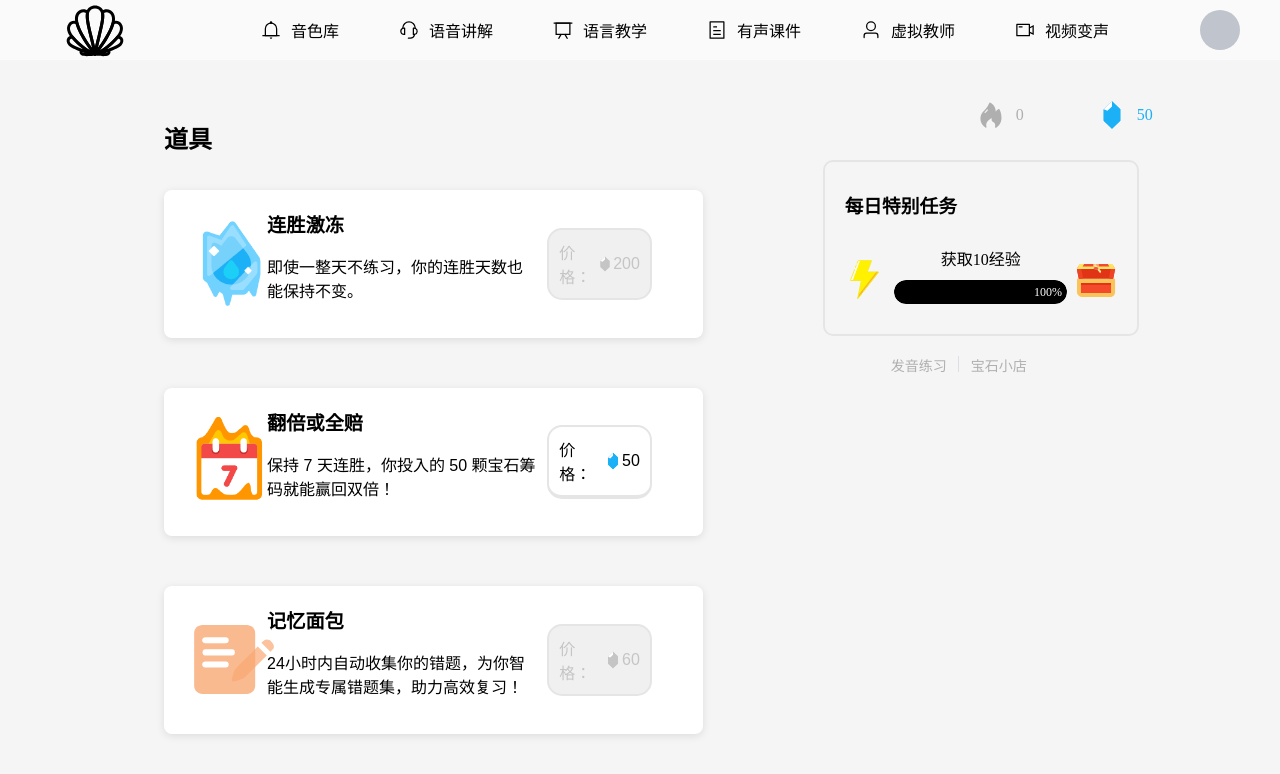
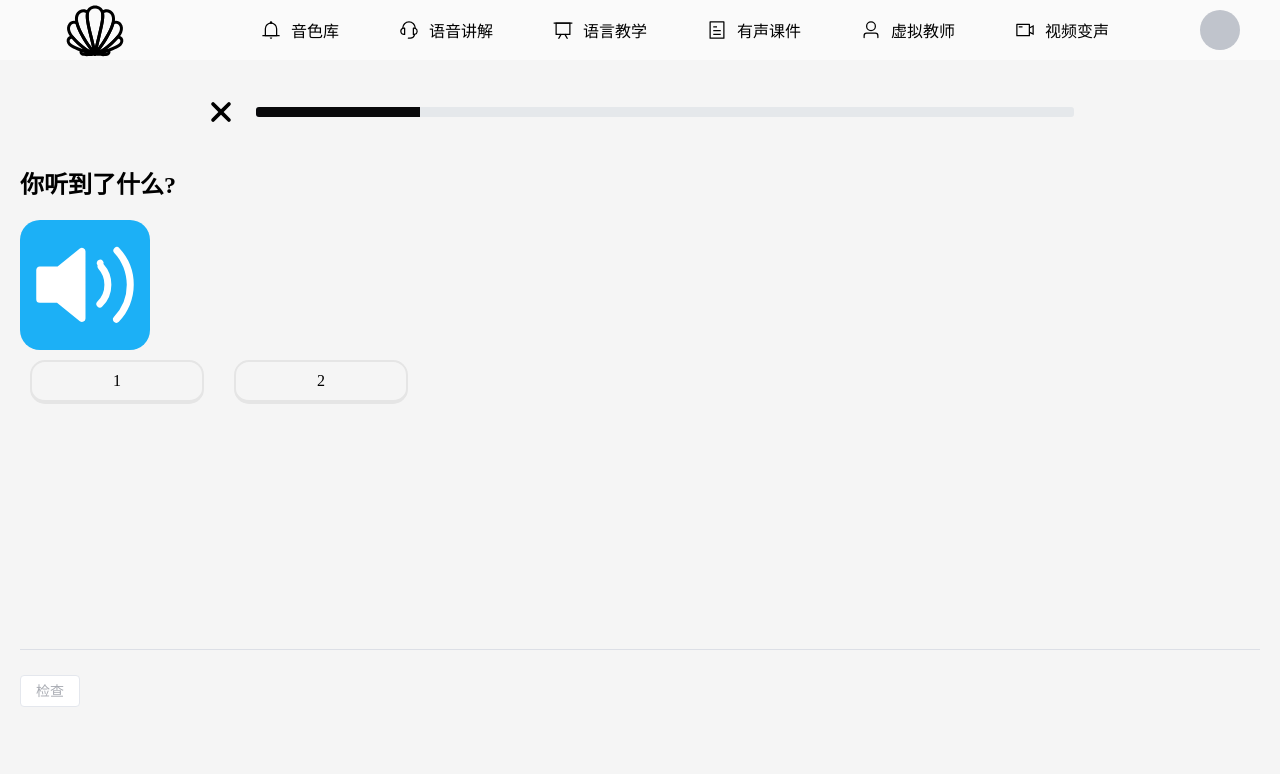
Before and after one commit to Demonor-alt/Sound, a Vue app: page /#/teach/practise in a window 1280 px wide. Before the commit this address led to /#/teach/shop. Shown: the top 774 px of the page. Built offline with nearby package versions, Linux system fonts and the light colour scheme.

Commit message:
选择状态清理

```diff
--- a/src/views/teach/Practise.vue
+++ b/src/views/teach/Practise.vue
@@ -26,12 +26,10 @@
             <component :is="componentList[currentIndex]" :dataItem="data[dataIndex - 1]"
                 @option-selected="handleOptionSelected"></component>
         </div>
-        <el-button @click="toggleComponent" :disabled="isButtonDisabled">切换组件</el-button>
     </div>
     <el-divider />
-    <div class="action-btns">
-        <button class="skip-btn" @click="handleSkip">跳过</button>
-        <button class="check-btn" @click="handleCheck">检查</button>
+    <div>
+        <el-button @click="toggleComponent" :disabled="isButtonDisabled">检查</el-button>
     </div>
 </template>
 
@@ -74,8 +72,11 @@ const data = ref([
 const dataIndex = ref(1);
 
 const toggleComponent = () => {
+    const event = new Event('clear-selection');
+    window.dispatchEvent(event);
     if (dataIndex.value < data.value.length) {
         dataIndex.value++;
+        isButtonDisabled.value = true;
     } else {
         dataIndex.value = 1;
         currentIndex.value = (currentIndex.value + 1) % componentList.length
@@ -83,9 +84,7 @@ const toggleComponent = () => {
 }
 const handleOptionSelected = (option) => {
     console.log('接收到来自 Listen 组件的选项:', option);
-    // 当接收到值时，将按钮设置为可点击
     isButtonDisabled.value = false;
-    // 这里可以添加你处理接收到的值的逻辑
 };
 </script>
 <style scoped>
@@ -118,6 +117,9 @@ const handleOptionSelected = (option) => {
     height: 10px !important;
     background-color: #09090b !important;
 }
+.demo-container{
+    height: 60vh;
+}
 .col::-webkit-scrollbar {
     width: 8px;
 }
--- a/src/views/teach/practise/Listen.vue
+++ b/src/views/teach/practise/Listen.vue
@@ -10,7 +10,7 @@
 </template>
 
 <script setup>
-import { defineProps, ref, defineEmits } from 'vue';
+import { defineProps, ref, defineEmits, onBeforeUnmount, onMounted } from 'vue';
 
 const props = defineProps({
     dataItem: {
@@ -21,7 +21,9 @@ const props = defineProps({
 
 const audioRef = ref(null);
 const selectedOption = ref(null);
-const emits = defineEmits(['option-selected']);
+
+// 合并事件定义
+const emits = defineEmits(['option-selected', 'clear-selection']);
 
 const playAudio = () => {
     if (audioRef.value) {
@@ -33,6 +35,22 @@ const selectOption = (option) => {
     selectedOption.value = option;
     emits('option-selected', option);
 };
+// 新增：清空选择状态的方法
+const clearSelection = () => {
+    selectedOption.value = null;
+};
+
+// 新增：监听父组件的清空事件
+onMounted(() => {
+    const handleClearSelection = () => {
+        clearSelection();
+    };
+    // 监听自定义事件
+    window.addEventListener('clear-selection', handleClearSelection);
+    onBeforeUnmount(() => {
+        window.removeEventListener('clear-selection', handleClearSelection);
+    });
+});
 </script>
 
 <style scoped>
```
